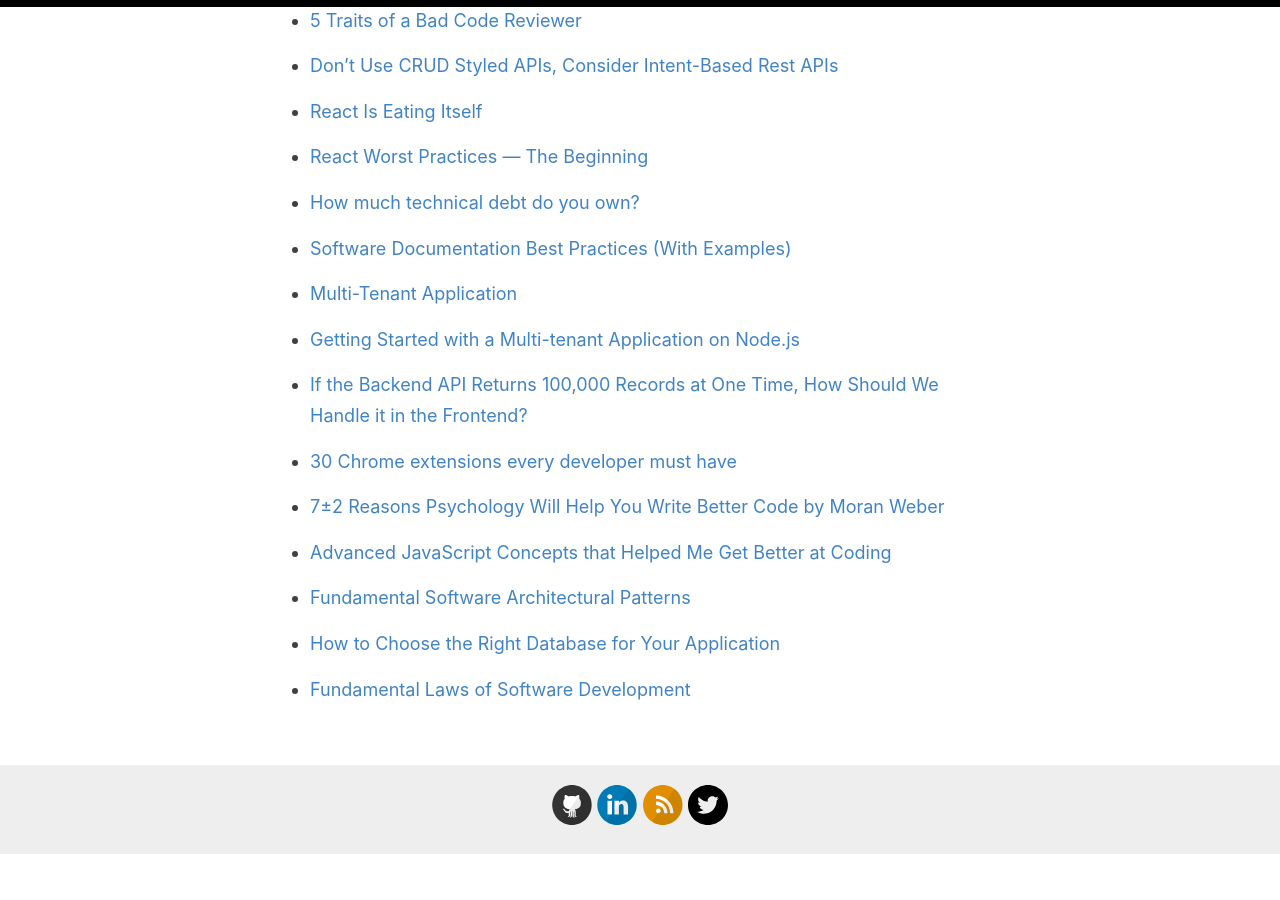
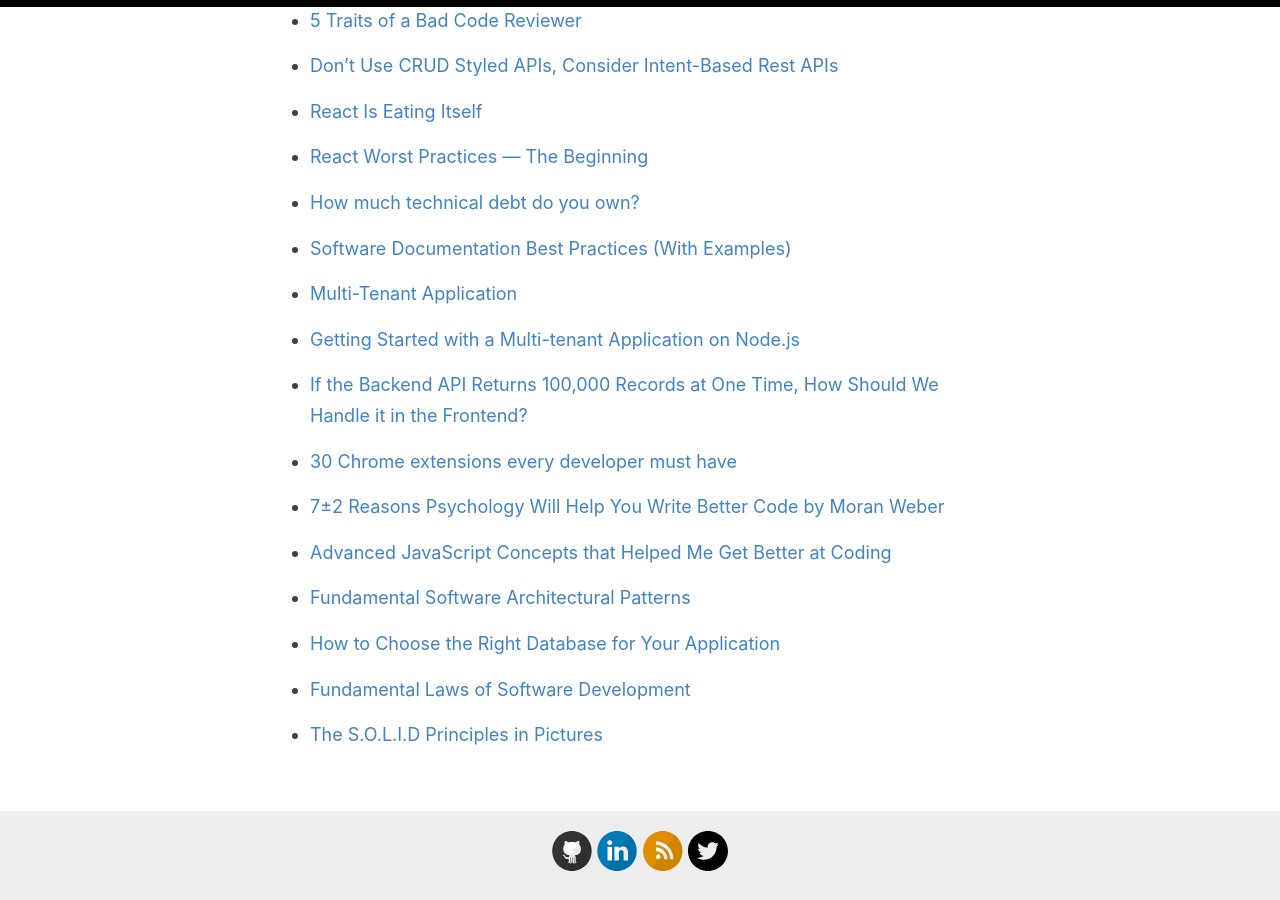
Before and after one commit to baijanathTharu/baijanathTharu.github.io, a Jekyll site: the page built from _pages/readings.md, in a window 1280 px wide and 900 px high, scrolled down 1319 px. Built offline with Jekyll 4.4.1, drawn with Linux system fonts in a browser that asks for light colours; before the commit the page ends 2174 px from its top, so only the background shows below that.

Commit message:
Update readings.md

```diff
--- a/_pages/readings.md
+++ b/_pages/readings.md
@@ -79,3 +79,5 @@ This is the list of all the important posts that I think are worth reading.
 - [How to Choose the Right Database for Your Application](https://medium.com/javascript-in-plain-english/how-to-choose-the-right-database-for-your-application-11475c9ff242)
 
 - [Fundamental Laws of Software Development](https://medium.com/thatoneaspiringengineeringmanager/examining-popular-principles-and-laws-in-software-engineering-c8eb764fcb38)
+
+- [The S.O.L.I.D Principles in Pictures](https://medium.com/backticks-tildes/the-s-o-l-i-d-principles-in-pictures-b34ce2f1e898)
```
